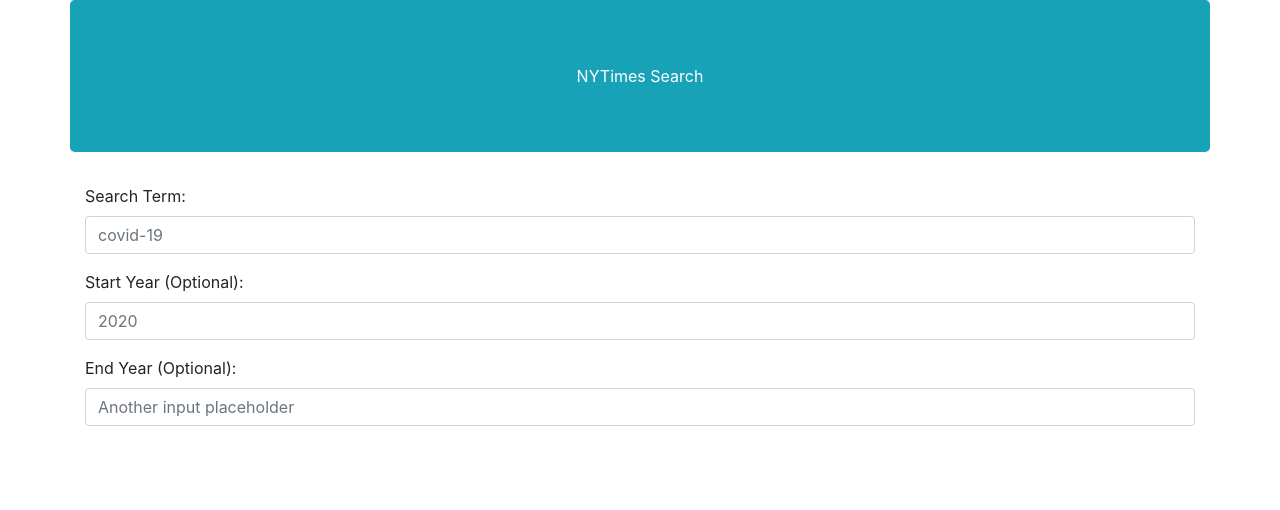
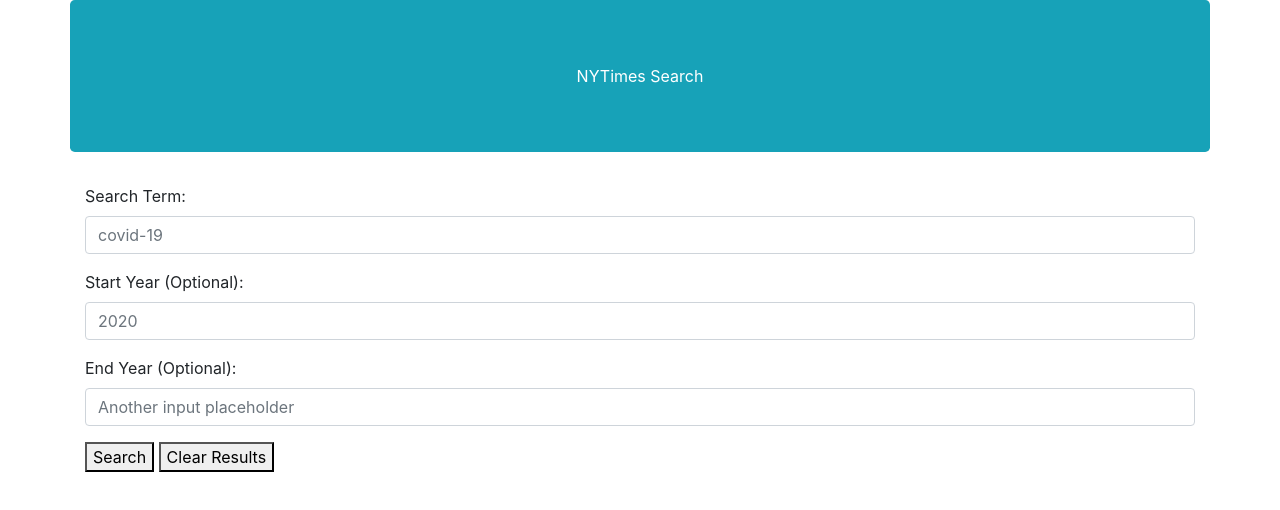
Before and after one commit to vb27/nytactivity, a plain HTML site: page index.html in a window 1280 px wide. Drawn offline with nearby package versions, Linux system fonts and the light colour scheme.

Commit message:
added divs on bottom to contain top articles. added div at the bottom of the form element to store search and clear buttons

```diff
--- a/index.html
+++ b/index.html
@@ -4,6 +4,7 @@
     <meta charset="UTF-8">
     <meta name="viewport" content="width=device-width, initial-scale=1.0">
     <link rel="stylesheet" href="https://stackpath.bootstrapcdn.com/bootstrap/4.4.1/css/bootstrap.min.css" integrity="sha384-Vkoo8x4CGsO3+Hhxv8T/Q5PaXtkKtu6ug5TOeNV6gBiFeWPGFN9MuhOf23Q9Ifjh" crossorigin="anonymous">
+    <link rel="stylesheet" href="style.css">
     <title>NYTimes</title>
 </head>
 <body>
@@ -26,9 +27,16 @@
               <label for="formGroupExampleInput2">End Year (Optional):</label>
               <input type="text" class="form-control" id="formGroupExampleInput2" placeholder="Another input placeholder">
             </div>
-          </form>
+            <div class="button-group">
+              <button id="searchButton">Search</button>
+              <button id="clearButton">Clear Results</button>
+            </div>
+        </form>
+        <div id="top-articles">
+        </div>
 
     </div>
 
+
 </body>
 </html>
--- a/style.css
+++ b/style.css
@@ -0,0 +1,3 @@
+/* body {
+    background-color: salmon;
+} */
```
